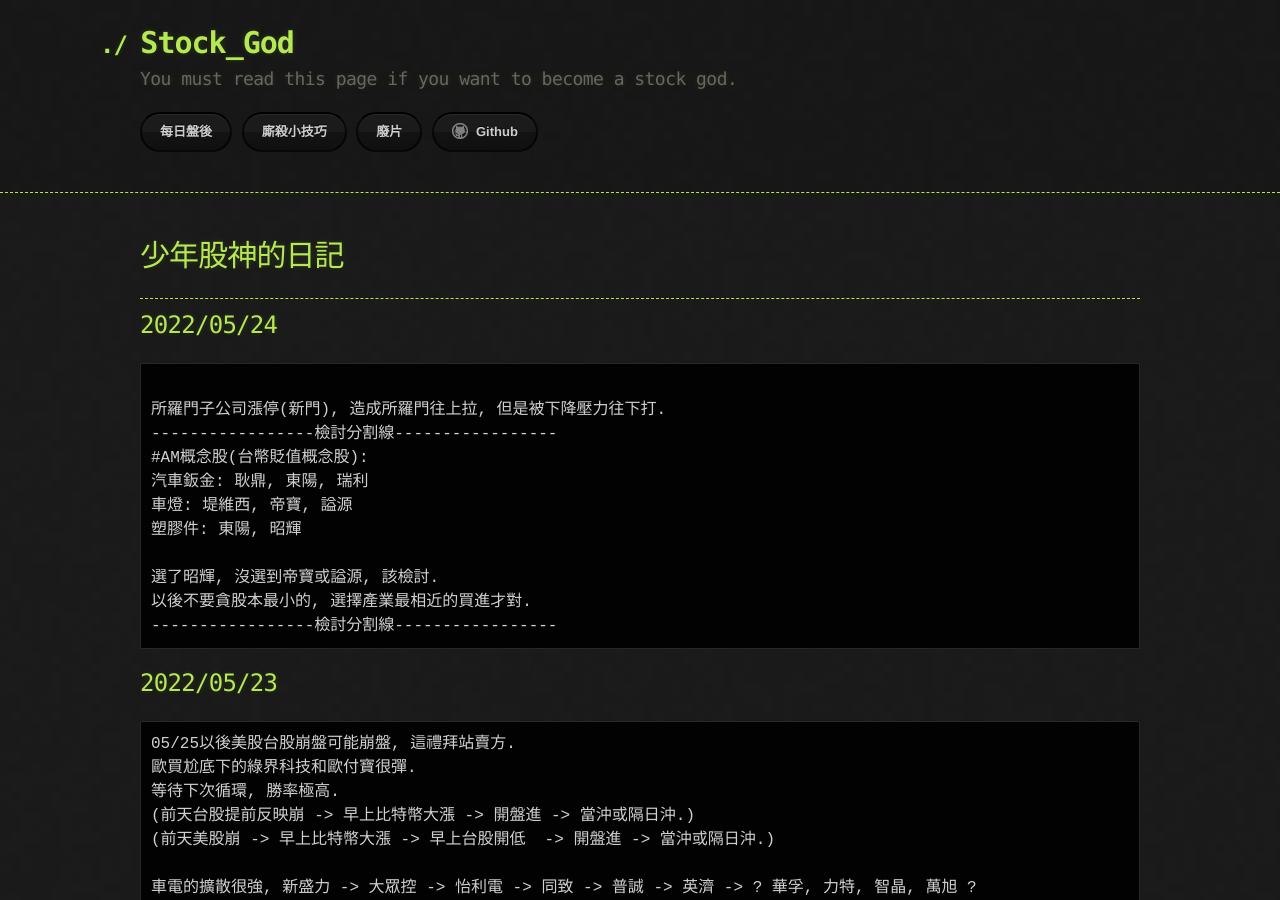
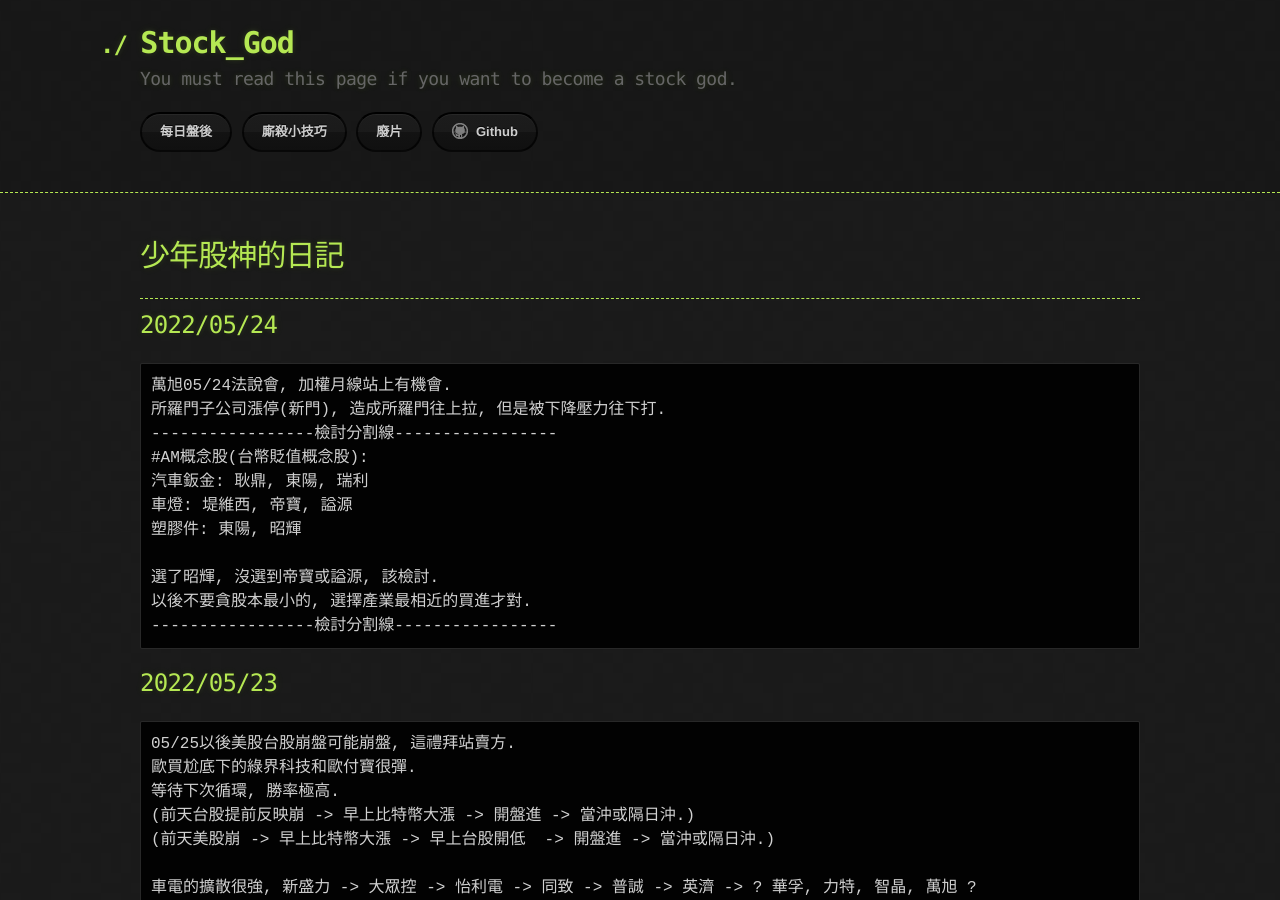
Before and after one commit to lepg5487/Stock_God, a Jekyll site: the page built from index.md, in a window 1280 px wide and 900 px high. Built offline with Jekyll 4.4.1, drawn with Linux system fonts in a browser that asks for light colours; our own code applies the rules of GitHub Pages for plain Markdown files.

Commit message:
Update index.md

````diff
--- a/index.md
+++ b/index.md
@@ -8,7 +8,7 @@ layout: testlayouts
 
 ## 2022/05/24
 ```
-
+萬旭05/24法說會, 加權月線站上有機會.
 所羅門子公司漲停(新門), 造成所羅門往上拉, 但是被下降壓力往下打.
 -----------------檢討分割線-----------------
 #AM概念股(台幣貶值概念股):
````
